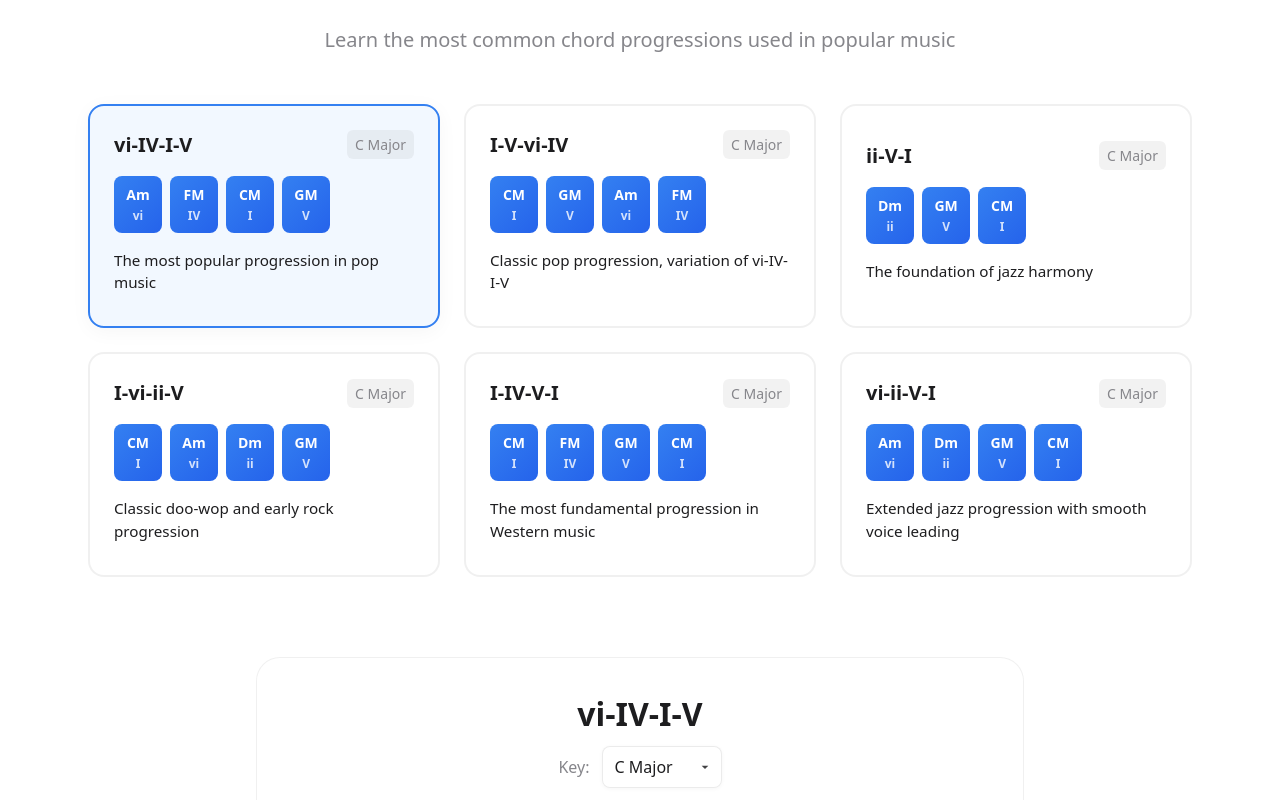
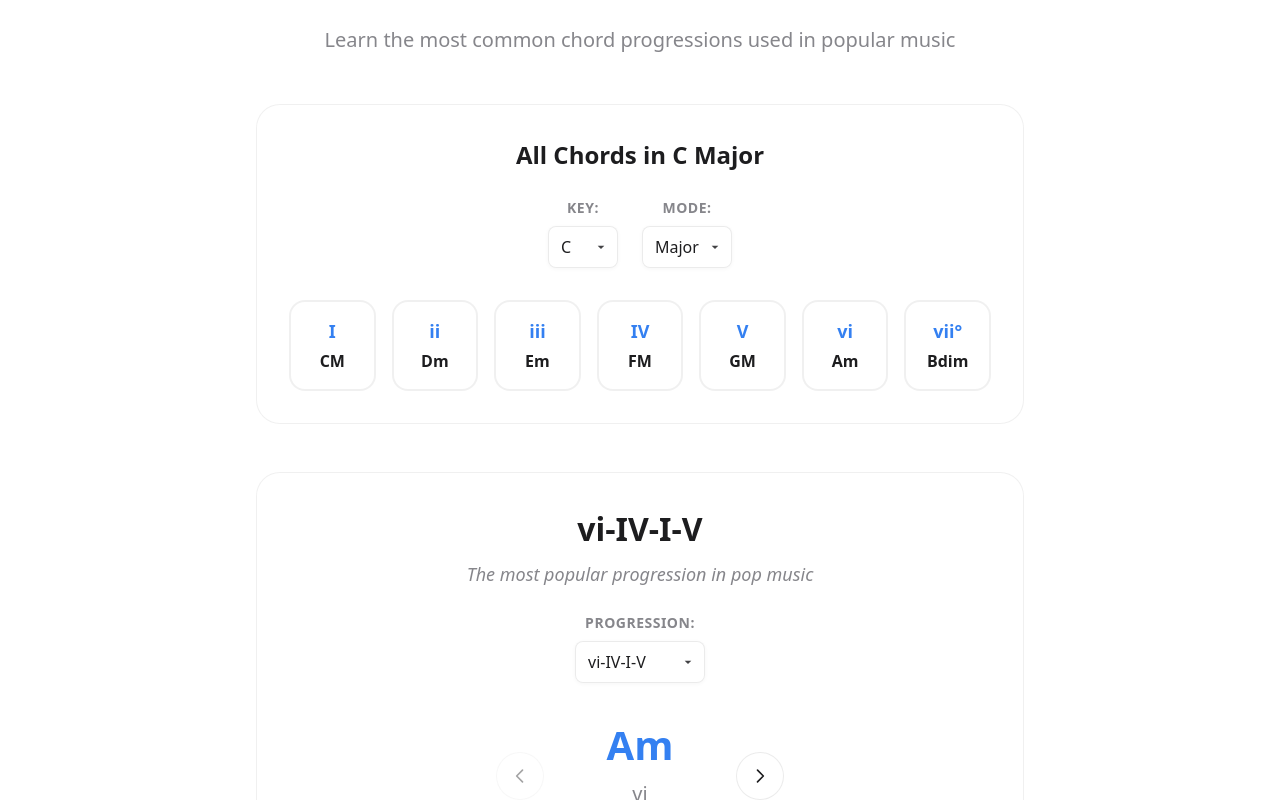
Before and after one commit to guilpejon/piano-triads, a SvelteKit app: page /chord-progressions in a window 1280 px wide. Shown: the part 320-1120 px from the top of the page. Built offline with nearby package versions, Linux system fonts and the light colour scheme.

Commit message:
Improved chord progression page

```diff
--- a/src/lib/utils/chordUtils.ts
+++ b/src/lib/utils/chordUtils.ts
@@ -18,6 +18,11 @@ function initializeChordDictionary() {
     second_inversion: ['G3', 'C4', 'E4']
   });
   chordDictionary.set('Cdim', {
+    root_position: ['C3', 'Eb3', 'Gb3'],
+    first_inversion: ['Eb3', 'Gb3', 'C4'],
+    second_inversion: ['Gb3', 'C4', 'Eb4']
+  });
+  chordDictionary.set('Cm♭5', {
     root_position: ['C3', 'Eb3', 'Gb3'],
     first_inversion: ['Eb3', 'Gb3', 'C4'],
     second_inversion: ['Gb3', 'C4', 'Eb4']
@@ -148,6 +153,11 @@ function initializeChordDictionary() {
     first_inversion: ['F3', 'Ab3', 'D4'],
     second_inversion: ['Ab3', 'D4', 'F4']
   });
+  chordDictionary.set('Dm♭5', {
+    root_position: ['D3', 'F3', 'Ab3'],
+    first_inversion: ['F3', 'Ab3', 'D4'],
+    second_inversion: ['Ab3', 'D4', 'F4']
+  });
   chordDictionary.set('D9', { root_position: ['D3', 'F#3', 'A3', 'C4', 'E4'] });
   chordDictionary.set('D11', { root_position: ['D3', 'F#3', 'A3', 'C4', 'E4', 'G4'] });
   chordDictionary.set('Dsus4', {
@@ -274,6 +284,11 @@ function initializeChordDictionary() {
     first_inversion: ['G3', 'Bb3', 'E4'],
     second_inversion: ['Bb3', 'E4', 'G4']
   });
+  chordDictionary.set('Em♭5', {
+    root_position: ['E3', 'G3', 'Bb3'],
+    first_inversion: ['G3', 'Bb3', 'E4'],
+    second_inversion: ['Bb3', 'E4', 'G4']
+  });
   chordDictionary.set('E9', { root_position: ['E3', 'G#3', 'B3', 'D4', 'F#4'] });
   chordDictionary.set('E11', { root_position: ['E3', 'G#3', 'B3', 'D4', 'F#4', 'A4'] });
   chordDictionary.set('Esus4', {
@@ -312,6 +327,11 @@ function initializeChordDictionary() {
     second_inversion: ['C4', 'F4', 'A4']
   });
   chordDictionary.set('Fdim', {
+    root_position: ['F3', 'Ab3', 'B3'],
+    first_inversion: ['Ab3', 'B3', 'F4'],
+    second_inversion: ['B3', 'F4', 'Ab4']
+  });
+  chordDictionary.set('Fm♭5', {
     root_position: ['F3', 'Ab3', 'B3'],
     first_inversion: ['Ab3', 'B3', 'F4'],
     second_inversion: ['B3', 'F4', 'Ab4']
@@ -442,6 +462,11 @@ function initializeChordDictionary() {
     first_inversion: ['Bb3', 'Db4', 'G4'],
     second_inversion: ['Db4', 'G4', 'Bb4']
   });
+  chordDictionary.set('Gm♭5', {
+    root_position: ['G3', 'Bb3', 'Db4'],
+    first_inversion: ['Bb3', 'Db4', 'G4'],
+    second_inversion: ['Db4', 'G4', 'Bb4']
+  });
   chordDictionary.set('G9', { root_position: ['G3', 'B3', 'D4', 'F4', 'A4'] });
   chordDictionary.set('G11', { root_position: ['G3', 'B3', 'D4', 'F4', 'A4', 'C5'] });
   chordDictionary.set('Gsus4', {
@@ -568,6 +593,11 @@ function initializeChordDictionary() {
     first_inversion: ['C4', 'Eb4', 'A4'],
     second_inversion: ['Eb4', 'A4', 'C5']
   });
+  chordDictionary.set('Am♭5', {
+    root_position: ['A3', 'C4', 'Eb4'],
+    first_inversion: ['C4', 'Eb4', 'A4'],
+    second_inversion: ['Eb4', 'A4', 'C5']
+  });
   chordDictionary.set('A9', { root_position: ['A3', 'C#4', 'E4', 'G4', 'B4'] });
   chordDictionary.set('A11', { root_position: ['A3', 'C#4', 'E4', 'G4', 'B4', 'D5'] });
   chordDictionary.set('Asus4', {
@@ -690,6 +720,11 @@ function initializeChordDictionary() {
     second_inversion: ['F#4', 'B4', 'D#5']
   });
   chordDictionary.set('Bdim', {
+    root_position: ['B3', 'D4', 'F4'],
+    first_inversion: ['D4', 'F4', 'B4'],
+    second_inversion: ['F4', 'B4', 'D5']
+  });
+  chordDictionary.set('Bm♭5', {
     root_position: ['B3', 'D4', 'F4'],
     first_inversion: ['D4', 'F4', 'B4'],
     second_inversion: ['F4', 'B4', 'D5']
--- a/src/routes/chord-progressions/+page.svelte
+++ b/src/routes/chord-progressions/+page.svelte
@@ -18,6 +18,7 @@
 
   // Common chord progressions with descriptions
   const chordProgressions = [
+    // Major key progressions
     {
       id: 'vi-IV-I-V',
       name: 'vi-IV-I-V',
@@ -25,6 +26,7 @@
       example: 'Used in countless hits like "Don\'t Stop Believin\'" and "Let It Be"',
       chords: ['Am', 'FM', 'CM', 'GM'], // In key of C major
       key: 'C Major',
+      keyType: 'major',
       romanNumerals: ['vi', 'IV', 'I', 'V']
     },
     {
@@ -34,6 +36,7 @@
       example: 'Found in "Someone Like You" by Adele and many others',
       chords: ['CM', 'GM', 'Am', 'FM'],
       key: 'C Major',
+      keyType: 'major',
       romanNumerals: ['I', 'V', 'vi', 'IV']
     },
     {
@@ -43,6 +46,7 @@
       example: 'Essential in jazz standards and sophisticated pop songs',
       chords: ['Dm', 'GM', 'CM'],
       key: 'C Major',
+      keyType: 'major',
       romanNumerals: ['ii', 'V', 'I']
     },
     {
@@ -52,6 +56,7 @@
       example: 'Used in "Stand By Me" and "Blue Moon"',
       chords: ['CM', 'Am', 'Dm', 'GM'],
       key: 'C Major',
+      keyType: 'major',
       romanNumerals: ['I', 'vi', 'ii', 'V']
     },
     {
@@ -61,6 +66,7 @@
       example: 'Found in folk, blues, and classical music',
       chords: ['CM', 'FM', 'GM', 'CM'],
       key: 'C Major',
+      keyType: 'major',
       romanNumerals: ['I', 'IV', 'V', 'I']
     },
     {
@@ -70,7 +76,69 @@
       example: 'Common in jazz ballads and sophisticated pop',
       chords: ['Am', 'Dm', 'GM', 'CM'],
       key: 'C Major',
+      keyType: 'major',
       romanNumerals: ['vi', 'ii', 'V', 'I']
+    },
+    // Minor key progressions
+    {
+      id: 'i-VI-III-VII',
+      name: 'i-VI-III-VII',
+      description: 'Popular minor progression with emotional impact',
+      example: 'Common in emotional ballads and rock songs',
+      chords: ['Am', 'FM', 'CM', 'GM'], // In key of A minor
+      key: 'A Minor',
+      keyType: 'minor',
+      romanNumerals: ['i', 'VI', 'III', 'VII']
+    },
+    {
+      id: 'i-v-iv-VII',
+      name: 'i-v-iv-VII',
+      description: 'Dark and moody minor progression',
+      example: 'Used in many alternative and indie songs',
+      chords: ['Am', 'Em', 'Dm', 'GM'],
+      key: 'A Minor',
+      keyType: 'minor',
+      romanNumerals: ['i', 'v', 'iv', 'VII']
+    },
+    {
+      id: 'i-iv-V-i',
+      name: 'i-iv-V-i',
+      description: 'Classic minor cadence with major dominant',
+      example: 'Foundation of classical minor harmony',
+      chords: ['Am', 'Dm', 'EM', 'Am'],
+      key: 'A Minor',
+      keyType: 'minor',
+      romanNumerals: ['i', 'iv', 'V', 'i']
+    },
+    {
+      id: 'i-VII-VI-VII',
+      name: 'i-VII-VI-VII',
+      description: 'Dramatic minor progression with strong resolution',
+      example: 'Popular in rock and metal music',
+      chords: ['Am', 'GM', 'FM', 'GM'],
+      key: 'A Minor',
+      keyType: 'minor',
+      romanNumerals: ['i', 'VII', 'VI', 'VII']
+    },
+    {
+      id: 'i-VI-iv-V',
+      name: 'i-VI-iv-V',
+      description: 'Melancholic progression with plagal motion',
+      example: 'Common in ballads and emotional songs',
+      chords: ['Am', 'FM', 'Dm', 'EM'],
+      key: 'A Minor',
+      keyType: 'minor',
+      romanNumerals: ['i', 'VI', 'iv', 'V']
+    },
+    {
+      id: 'i-ii°-V-i',
+      name: 'i-ii°-V-i',
+      description: 'Minor jazz progression with diminished chord',
+      example: 'Found in jazz standards and sophisticated harmonies',
+      chords: ['Am', 'Bm♭5', 'EM', 'Am'],
+      key: 'A Minor',
+      keyType: 'minor',
+      romanNumerals: ['i', 'ii°', 'V', 'i']
     }
   ];
 
@@ -78,33 +146,58 @@
   let currentProgression = chordProgressions[0];
   let currentChordIndex = 0;
   let currentKey = 'C'; // Default key
+  let currentKeyType = 'major'; // Default key type
   let isPlaying = false;
   let currentChordNotes: string[] = [];
   let progressionsLearned: Set<string> = new Set();
+  let transposedChord: string;
 
   // Available keys for transposition
-  const availableKeys = [
-    'C',
-    'C#',
-    'Db',
-    'D',
-    'D#',
-    'Eb',
-    'E',
-    'F',
-    'F#',
-    'Gb',
-    'G',
-    'G#',
-    'Ab',
-    'A',
-    'A#',
-    'Bb',
-    'B'
+  const availableKeys = ['C', 'C#', 'D', 'D#', 'E', 'F', 'F#', 'G', 'G#', 'A', 'A#', 'B'];
+  const availableModes = [
+    { value: 'major', label: 'Major' },
+    { value: 'minor', label: 'Minor' }
   ];
 
   // Chromatic notes for transposition
   const chromaticNotes = ['C', 'C#', 'D', 'D#', 'E', 'F', 'F#', 'G', 'G#', 'A', 'A#', 'B'];
+
+  // Function to generate all scale chords for a key
+  function getScaleChords(key: string, keyType: string) {
+    const scalePatterns = {
+      major: ['M', 'm', 'm', 'M', 'M', 'm', 'dim'],
+      minor: ['m', 'dim', 'M', 'm', 'm', 'M', 'M']
+    };
+
+    const romanNumerals = {
+      major: ['I', 'ii', 'iii', 'IV', 'V', 'vi', 'vii°'],
+      minor: ['i', 'ii°', 'III', 'iv', 'v', 'VI', 'VII']
+    };
+
+    const keyIndex = chromaticNotes.indexOf(key);
+    const pattern = scalePatterns[keyType as keyof typeof scalePatterns];
+    const numerals = romanNumerals[keyType as keyof typeof romanNumerals];
+
+    // Scale intervals from the root
+    const scaleIntervals = keyType === 'major'
+      ? [0, 2, 4, 5, 7, 9, 11] // Major scale intervals
+      : [0, 2, 3, 5, 7, 8, 10]; // Natural minor scale intervals
+
+    return scaleIntervals.map((interval, index) => {
+      const chordRootIndex = (keyIndex + interval) % 12;
+      const chordRoot = chromaticNotes[chordRootIndex];
+      const chordType = pattern[index];
+
+      return {
+        roman: numerals[index],
+        chord: chordRoot + (chordType === 'M' ? 'M' : chordType === 'm' ? 'm' : chordType === 'dim' ? 'dim' : ''),
+        degree: index + 1
+      };
+    });
+  }
+
+  // Reactive scale chords
+  $: scaleChords = getScaleChords(currentKey, currentKeyType);
 
   // Function to transpose a chord to a new key
   function transposeChord(originalChord: string, fromKey: string, toKey: string): string {
@@ -134,26 +227,34 @@
   }
 
   // Function to get transposed progressions
-  function getTransposedProgressions(key: string) {
-    return chordProgressions.map((progression) => ({
-      ...progression,
-      chords: progression.chords.map((chord) => transposeChord(chord, 'C', key)),
-      key: `${key} Major`
-    }));
+  function getTransposedProgressions(key: string, keyType: string) {
+    return chordProgressions
+      .filter(progression => progression.keyType === keyType)
+      .map((progression) => {
+        const baseKey = progression.keyType === 'major' ? 'C' : 'A';
+        return {
+          ...progression,
+          chords: progression.chords.map((chord) => transposeChord(chord, baseKey, key)),
+          key: `${key} ${keyType.charAt(0).toUpperCase() + keyType.slice(1)}`
+        };
+      });
   }
 
   // Reactive transposed progressions for display
-  $: transposedProgressions = getTransposedProgressions(currentKey);
+  $: transposedProgressions = getTransposedProgressions(currentKey, currentKeyType);
 
   // Reactive chord display with transposition
-  $: transposedChord = transposeChord(
-    currentProgression.chords[currentChordIndex],
-    'C',
-    currentKey
-  );
+  $: {
+    const baseKey = currentProgression.keyType === 'major' ? 'C' : 'A';
+    transposedChord = transposeChord(
+      currentProgression.chords[currentChordIndex],
+      baseKey,
+      currentKey
+    );
+  }
   $: currentChord = transposedChord;
   $: currentRomanNumeral = currentProgression.romanNumerals[currentChordIndex];
-  $: currentKeyDisplay = currentKey === 'C' ? 'C Major' : `${currentKey} Major`;
+  $: currentKeyDisplay = `${currentKey} ${currentKeyType.charAt(0).toUpperCase() + currentKeyType.slice(1)}`;
 
   // Reactive chord notes update
   $: {
@@ -189,8 +290,20 @@
   }
 
   // Function to change key
-  function changeKey(newKey: string) {
-    currentKey = newKey;
+  function changeKey(key: string) {
+    currentKey = key;
+    // Reactive statements will handle chord updates
+  }
+
+  // Function to change mode (major/minor)
+  function changeMode(mode: string) {
+    currentKeyType = mode;
+    // Filter progressions to match the new key type
+    const availableProgressions = chordProgressions.filter(p => p.keyType === currentKeyType);
+    if (availableProgressions.length > 0 && currentProgression.keyType !== currentKeyType) {
+      // Switch to the first progression of the new key type
+      selectProgression(availableProgressions[0]);
+    }
     // Reactive statements will handle chord updates
   }
 
@@ -267,7 +380,8 @@
       currentChordIndex = i;
 
       // Get transposed chord for current key
-      const transposedChordName = transposeChord(currentProgression.chords[i], 'C', currentKey);
+      const baseKey = currentProgression.keyType === 'major' ? 'C' : 'A';
+      const transposedChordName = transposeChord(currentProgression.chords[i], baseKey, currentKey);
       const chordData = getChord(transposedChordName);
       if (chordData) {
         playChord(chordData.root_position);
@@ -307,6 +421,9 @@
     // Load user progress
     userProgress = loadProgress();
 
+    // Initialize key type to match first progression
+    currentKeyType = currentProgression.keyType;
+
     // Initialize first chord
     setTimeout(() => {
       updateCurrentChord();
@@ -343,30 +460,54 @@
       </div>
     </header>
 
-    <!-- Progression Selection -->
-    <section class="progressions-section">
-      <div class="progressions-container">
-        <div class="progressions-grid">
-          {#each transposedProgressions as progression, progressionIndex}
+    <!-- Scale Chords Display -->
+    <section class="scale-chords-section">
+      <div class="scale-chords-container">
+        <h3 class="scale-chords-title">All Chords in {currentKeyDisplay}</h3>
+
+                      <div class="key-mode-selectors">
+            <div class="key-selector-container">
+              <label for="key-select" class="key-label">Key:</label>
+              <select
+                id="key-select"
+                class="key-select"
+                bind:value={currentKey}
+                on:change={(e) => changeKey((e.target as HTMLSelectElement).value)}
+              >
+                {#each availableKeys as key}
+                  <option value={key}>{key}</option>
+                {/each}
+              </select>
+            </div>
+            <div class="mode-selector-container">
+              <label for="mode-select" class="mode-label">Mode:</label>
+              <select
+                id="mode-select"
+                class="mode-select"
+                bind:value={currentKeyType}
+                on:change={(e) => changeMode((e.target as HTMLSelectElement).value)}
+              >
+                {#each availableModes as mode}
+                  <option value={mode.value}>{mode.label}</option>
+                {/each}
+              </select>
+            </div>
+          </div>
+        <div class="scale-chords-grid">
+          {#each scaleChords as scaleChord}
             <button
-              class="progression-card"
-              class:active={currentProgression.id === progression.id}
-              on:click={() => selectProgression(chordProgressions[progressionIndex])}
+              class="scale-chord-card"
+              on:click={() => {
+                const chordData = getChord(scaleChord.chord);
+                if (chordData) {
+                  currentChordNotes = chordData.root_position;
+                  updatePianoDisplay();
+                  playChord(chordData.root_position);
+                }
+              }}
             >
-              <div class="progression-header">
-                <h3 class="progression-name">{progression.name}</h3>
-                <div class="progression-key">{progression.key}</div>
-              </div>
-              <div class="progression-chords">
-                {#each progression.chords as chord, index}
-                  <span class="chord-badge">
-                    {chord}
-                    <span class="roman-numeral">{progression.romanNumerals[index]}</span>
-                  </span>
-                {/each}
-              </div>
-              <p class="progression-description">{progression.description}</p>
-              <!-- <p class="progression-example">{progression.example}</p> -->
+              <div class="scale-chord-roman">{scaleChord.roman}</div>
+              <div class="scale-chord-name">{scaleChord.chord}</div>
             </button>
           {/each}
         </div>
@@ -378,11 +519,18 @@
       <div class="current-progression-container">
         <div class="progression-info">
           <h2 class="current-progression-title">{currentProgression.name}</h2>
-          <div class="key-selector-container">
-            <label for="key-select" class="key-label">Key:</label>
-            <select id="key-select" class="key-select" bind:value={currentKey}>
-              {#each availableKeys as key}
-                <option value={key}>{key} Major</option>
+          <p class="progression-description">{currentProgression.description}</p>
+          <div class="progression-selector-container">
+            <label for="progression-select" class="progression-label">Progression:</label>
+            <select
+              id="progression-select"
+              class="progression-select"
+              bind:value={currentProgression}
+            >
+              {#each transposedProgressions as progression, progressionIndex}
+                <option value={chordProgressions.filter(p => p.keyType === currentKeyType)[progressionIndex]}>
+                  {progression.name}
+                </option>
               {/each}
             </select>
           </div>
@@ -457,101 +605,6 @@
     padding: 2rem 0;
   }
 
-  /* Progressions selection */
-  .progressions-section {
-    padding-bottom: 3rem;
-  }
-
-  .progressions-container {
-    max-width: 72rem;
-    margin: 0 auto;
-  }
-
-  .progressions-grid {
-    display: grid;
-    grid-template-columns: repeat(auto-fit, minmax(320px, 1fr));
-    gap: 1.5rem;
-    margin-bottom: 2rem;
-  }
-
-  .progression-card {
-    background: rgba(255, 255, 255, 0.9);
-    border: 2px solid var(--color-border-light);
-    border-radius: 1rem;
-    padding: 1.5rem;
-    cursor: pointer;
-    transition: var(--transition-smooth);
-    text-align: left;
-    backdrop-filter: blur(20px);
-  }
-
-  .progression-card:hover {
-    border-color: var(--color-accent);
-    transform: translateY(-2px);
-    box-shadow: var(--shadow-lg);
-  }
-
-  .progression-card.active {
-    border-color: var(--color-accent);
-    background: rgba(0, 122, 255, 0.05);
-    box-shadow: var(--shadow-md);
-  }
-
-  .progression-header {
-    display: flex;
-    justify-content: space-between;
-    align-items: center;
-    margin-bottom: 1rem;
-  }
-
-  .progression-name {
-    font-size: 1.25rem;
-    font-weight: 700;
-    color: var(--color-text-primary);
-    margin: 0;
-  }
-
-  .progression-key {
-    font-size: 0.875rem;
-    color: var(--color-text-secondary);
-    background: rgba(0, 0, 0, 0.05);
-    padding: 0.25rem 0.5rem;
-    border-radius: 0.375rem;
-  }
-
-  .progression-chords {
-    display: flex;
-    gap: 0.5rem;
-    margin-bottom: 1rem;
-    flex-wrap: wrap;
-  }
-
-  .chord-badge {
-    display: flex;
-    flex-direction: column;
-    align-items: center;
-    background: var(--gradient-blue);
-    color: white;
-    padding: 0.5rem 0.75rem;
-    border-radius: 0.5rem;
-    font-size: 0.875rem;
-    font-weight: 600;
-    min-width: 3rem;
-  }
-
-  .roman-numeral {
-    font-size: 0.75rem;
-    opacity: 0.8;
-    margin-top: 0.125rem;
-  }
-
-  .progression-description {
-    font-size: 0.95rem;
-    color: var(--color-text-primary);
-    margin-bottom: 0.5rem;
-    font-weight: 500;
-  }
-
 
 
   /* Current progression display */
@@ -581,21 +634,43 @@
     margin-bottom: 0.5rem;
   }
 
-  .key-selector-container {
+  .progression-description {
+    font-size: 1.125rem;
+    color: var(--color-text-secondary);
+    margin-bottom: 1.5rem;
+    font-style: italic;
+  }
+
+  .key-mode-selectors {
     display: flex;
+    gap: 1.5rem;
     align-items: center;
     justify-content: center;
-    gap: 0.75rem;
-    margin-top: 0.5rem;
+    margin-bottom: 2rem;
   }
 
-  .key-label {
-    font-size: 1rem;
-    color: var(--color-text-secondary);
-    font-weight: 500;
+  .key-selector-container,
+  .mode-selector-container,
+  .progression-selector-container {
+    display: flex;
+    flex-direction: column;
+    align-items: center;
+    gap: 0.5rem;
   }
 
-  .key-select {
+  .key-label,
+  .mode-label,
+  .progression-label {
+    font-size: 0.875rem;
+    color: var(--color-text-secondary);
+    font-weight: 600;
+    text-transform: uppercase;
+    letter-spacing: 0.5px;
+  }
+
+  .key-select,
+  .mode-select,
+  .progression-select {
     appearance: none;
     -webkit-appearance: none;
     -moz-appearance: none;
@@ -615,22 +690,39 @@
     background-repeat: no-repeat;
     background-position: right 8px center;
     background-size: 16px;
-    min-width: 120px;
   }
 
-  .key-select:hover {
+  .key-select {
+    width: 70px;
+  }
+
+  .mode-select {
+    width: 90px;
+  }
+
+  .progression-select {
+    width: 130px;
+  }
+
+  .key-select:hover,
+  .mode-select:hover,
+  .progression-select:hover {
     border-color: var(--color-border-strong);
     box-shadow: 0 2px 8px rgba(0, 0, 0, 0.08);
     transform: translateY(-1px);
   }
 
-  .key-select:focus {
+  .key-select:focus,
+  .mode-select:focus,
+  .progression-select:focus {
     border-color: var(--color-accent);
     box-shadow: 0 0 0 3px rgba(0, 122, 255, 0.15);
     transform: translateY(-1px);
   }
 
-  .key-select option {
+  .key-select option,
+  .mode-select option,
+  .progression-select option {
     font-weight: 400;
     padding: 0.5rem 0.75rem;
     color: var(--color-text-primary);
@@ -738,6 +830,68 @@
     cursor: not-allowed;
   }
 
+  /* Scale chords section */
+  .scale-chords-section {
+    padding-bottom: 3rem;
+  }
+
+  .scale-chords-container {
+    max-width: 48rem;
+    margin: 0 auto;
+    background: rgba(255, 255, 255, 0.95);
+    border: 1px solid var(--color-border-light);
+    border-radius: 1.5rem;
+    padding: 2rem;
+    backdrop-filter: blur(20px);
+  }
+
+  .scale-chords-title {
+    text-align: center;
+    font-size: 1.5rem;
+    font-weight: 600;
+    color: var(--color-text-primary);
+    margin-bottom: 1.5rem;
+  }
+
+  .scale-chords-grid {
+    display: grid;
+    grid-template-columns: repeat(auto-fit, minmax(80px, 1fr));
+    gap: 1rem;
+  }
+
+  .scale-chord-card {
+    display: flex;
+    flex-direction: column;
+    align-items: center;
+    background: rgba(255, 255, 255, 0.9);
+    border: 2px solid var(--color-border-light);
+    border-radius: 1rem;
+    padding: 1rem 0.5rem;
+    cursor: pointer;
+    transition: var(--transition-smooth);
+    backdrop-filter: blur(10px);
+  }
+
+  .scale-chord-card:hover {
+    border-color: var(--color-accent);
+    transform: translateY(-2px);
+    box-shadow: var(--shadow-md);
+    background: rgba(0, 122, 255, 0.05);
+  }
+
+  .scale-chord-roman {
+    font-size: 1.125rem;
+    font-weight: 700;
+    color: var(--color-accent);
+    margin-bottom: 0.25rem;
+  }
+
+  .scale-chord-name {
+    font-size: 1rem;
+    font-weight: 600;
+    color: var(--color-text-primary);
+  }
+
   /* Piano section */
   .piano-section {
     padding-bottom: 3rem;
@@ -782,27 +936,43 @@
       padding: 1rem 0;
     }
 
-    .progressions-grid {
-      grid-template-columns: 1fr;
-      gap: 1rem;
-    }
-
-    .progression-card {
-      padding: 1.25rem;
-    }
-
     .current-progression-container {
       margin: 0 1rem;
       padding: 1.5rem;
     }
 
-    .key-selector-container {
+    .key-mode-selectors {
       flex-direction: column;
-      gap: 0.5rem;
+      gap: 1rem;
+      margin-bottom: 1.5rem;
+      align-items: center;
     }
 
     .key-select {
-      min-width: 140px;
+      width: 100px;
+    }
+
+    .mode-select {
+      width: 100px;
+    }
+
+    .progression-select {
+      min-width: 130px;
+    }
+
+    .key-selector-container,
+    .mode-selector-container,
+    .progression-selector-container {
+      align-items: center;
+    }
+
+    .scale-chords-container {
+      margin: 0 1rem;
+      padding: 1.5rem;
+    }
+
+    .scale-chords-grid {
+      grid-template-columns: repeat(auto-fit, minmax(100px, 1fr));
     }
 
     .chord-navigation {
@@ -833,11 +1003,12 @@
   }
 
   @media (max-width: 480px) {
-    .progressions-section {
-      padding-bottom: 0;
-    }
     .current-progression-title {
       font-size: 1.5rem;
+    }
+
+    .progression-description {
+      font-size: 1rem;
     }
 
     .chord-name {
@@ -848,19 +1019,27 @@
       font-size: 1rem;
     }
 
-    .progression-chords {
-      justify-content: center;
-    }
-
-    .chord-badge {
-      min-width: 2.5rem;
-      padding: 0.375rem 0.5rem;
-    }
-
     .nav-button {
       width: 2.5rem;
       height: 2.5rem;
     }
+
+    .scale-chords-grid {
+      grid-template-columns: repeat(auto-fit, minmax(80px, 1fr));
+    }
+
+    .scale-chord-card {
+      padding: 0.75rem 0.25rem;
+    }
+
+    .scale-chord-roman {
+      font-size: 1rem;
+    }
+
+    .scale-chord-name {
+      font-size: 0.875rem;
+    }
+
     .piano-section {
       padding-bottom: 0;
     }
```
